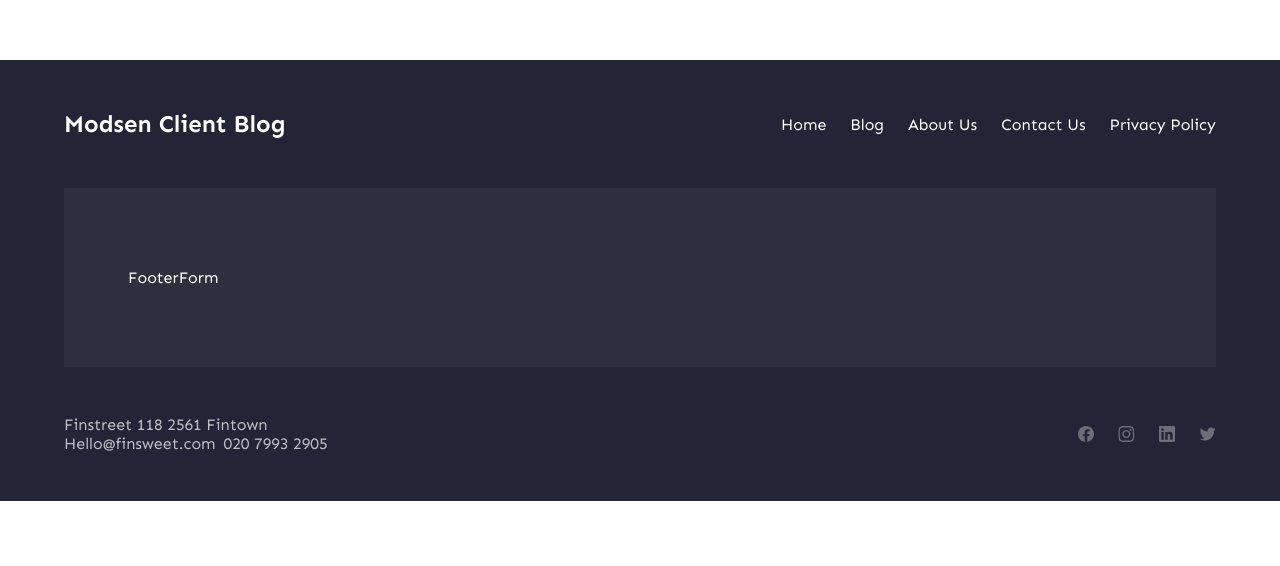
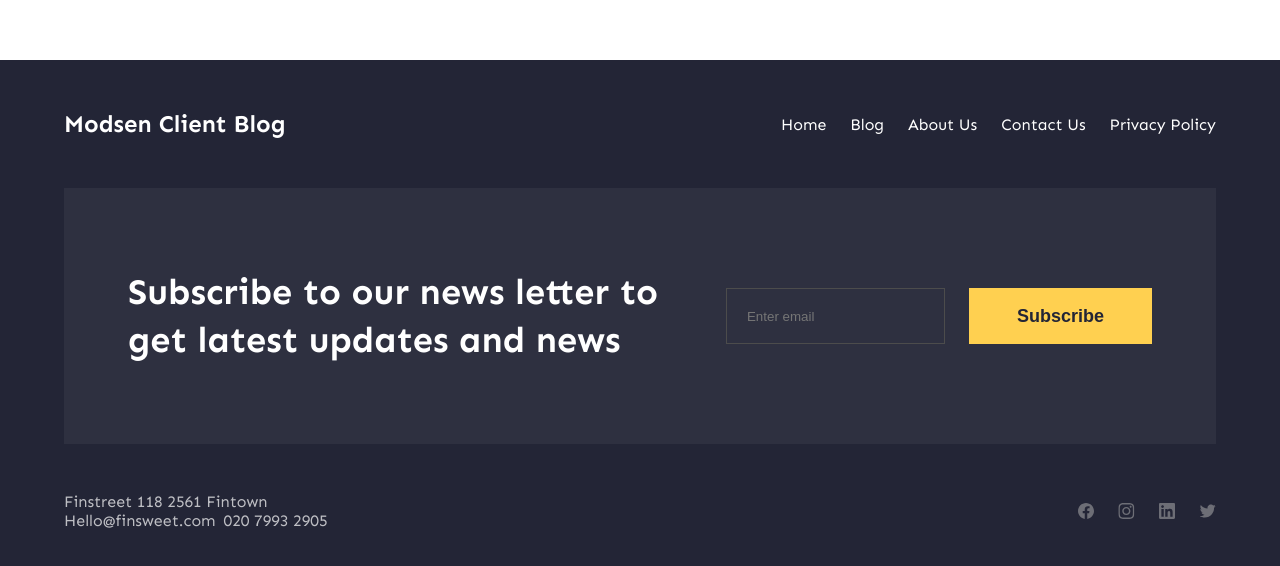
Before and after one commit to xYerMikx/client-blog, a Next.js app: page /en in a window 1280 px wide. Shown: the part 820-1386 px from the top of the page. Before the commit the page ends 1321 px from the top, so only its background shows below. Built offline with nearby package versions, Linux system fonts and the light colour scheme.

Commit message:
feat: add footer form

```diff
--- a/package.json
+++ b/package.json
@@ -11,6 +11,7 @@
     "postinstall": "husky install"
   },
   "dependencies": {
+    "@emailjs/browser": "^3.11.0",
     "classnames": "^2.4.0",
     "next": "14.0.4",
     "next-intl": "^3.4.0",
--- a/src/components/FooterForm/FooterForm.tsx
+++ b/src/components/FooterForm/FooterForm.tsx
@@ -1,7 +1,61 @@
 "use client"
 
+import emailjs from "@emailjs/browser"
+import { useRef, useState } from "react"
+
+import { Button } from "@/ui/Button/Button"
+
+import { Loader } from "../Loader/Loader"
 import styles from "./footerForm.module.scss"
 
 export function FooterForm() {
-  return <div className={styles.footer__form}>FooterForm</div>
+  const formRef = useRef<HTMLFormElement | null>(null)
+  const inputRef = useRef<HTMLInputElement | null>(null)
+  const [disabled, setDisabled] = useState(false)
+  const sendEmail = async (e: React.FormEvent<HTMLFormElement>) => {
+    e.preventDefault()
+    if (
+      process.env.NEXT_PUBLIC_EMAILJS_SERVICE_ID &&
+      process.env.NEXT_PUBLIC_EMAILJS_TEMPLATE_ID &&
+      process.env.NEXT_PUBLIC_EMAILJS_USER_ID &&
+      formRef.current
+    ) {
+      setDisabled(true)
+      try {
+        await emailjs.send(
+          process.env.NEXT_PUBLIC_EMAILJS_SERVICE_ID,
+          process.env.NEXT_PUBLIC_EMAILJS_TEMPLATE_ID,
+          { user_email: inputRef.current?.value },
+          process.env.NEXT_PUBLIC_EMAILJS_USER_ID,
+        )
+        if (inputRef.current) {
+          inputRef.current.value = ""
+        }
+      } catch (err) {
+        const error = err as Error
+        throw new Error(`Something went wrong:${  error.message}`)
+      } finally {
+        setDisabled(false)
+      }
+    }
+  }
+  return (
+    <div className={styles.footer__form_wrapper}>
+      <form ref={formRef} onSubmit={sendEmail} className={styles.footer__form}>
+        <h2>Subscribe to our news letter to get latest updates and news</h2>
+        <div className={styles.footer__form_elements}>
+          <input
+            className={styles.footer__input}
+            type="email"
+            placeholder="Enter email"
+            ref={inputRef}
+            name="user_email"
+          />
+          <Button variant="primary" type="submit" disabled={disabled}>
+            {disabled ? <Loader /> : "Subscribe"}
+          </Button>
+        </div>
+      </form>
+    </div>
+  )
 }
--- a/src/components/FooterForm/footerForm.module.scss
+++ b/src/components/FooterForm/footerForm.module.scss
@@ -1,5 +1,30 @@
 .footer__form {
+  display: flex;
+  align-items: center;
+  justify-content: space-between;
+  & > h2 {
+    max-width: 55%;
+  }
+  &_wrapper {
+    color: $white;
+    background-color: $lightViolet;
+    padding: $s80 $s64;
+  }
+  &_elements {
+    display: flex;
+    gap: $s24;
+  }
+}
+.footer__input {
+  background: none;
+  border: none;
+  border: 1px solid $darkGray;
+  padding: $s16 $s20;
   color: $white;
-  background-color: $lightViolet;
-  padding: $s80 $s64;
+  &:active,
+  &:focus {
+    border: none;
+    outline: none;
+    border: 1px solid $lightGray;
+  }
 }
--- /dev/null
+++ b/src/components/Loader/Loader.tsx
@@ -0,0 +1,5 @@
+import styles from "./loader.module.scss"
+
+export function Loader() {
+  return <div className={styles.loader} />
+}
--- /dev/null
+++ b/src/components/Loader/loader.module.scss
@@ -0,0 +1,17 @@
+.loader {
+  display: block;
+  border: 3px solid $darkViolet;
+  border-top: 4px solid $lightYellow;
+  border-radius: 50%;
+  width: 24px;
+  height: 24px;
+  animation: spin 2s linear infinite;
+  @keyframes spin {
+    0% {
+      transform: rotate(0deg);
+    }
+    100% {
+      transform: rotate(360deg);
+    }
+  }
+}
--- a/src/ui/Button/Button.tsx
+++ b/src/ui/Button/Button.tsx
@@ -8,9 +8,17 @@ interface IButtonProps {
   children: ReactNode | string
   className?: string
   type?: "button" | "submit" | "reset" | undefined
+  disabled?: boolean
 }
 
-export function Button({ variant, className, children, type, ...props }: IButtonProps) {
+export function Button({
+  variant,
+  className,
+  children,
+  type,
+  disabled,
+  ...props
+}: IButtonProps) {
   return (
     <button
       className={cn(styles.button, className || "", {
@@ -18,6 +26,7 @@ export function Button({ variant, className, children, type, ...props }: IButton
         [styles.secondary]: variant === "secondary",
       })}
       type={type || "button"}
+      disabled={disabled}
       {...props}
     >
       {children}
```
Also changed, not shown: 1 other file (tests, documents, lock files or other folders).
